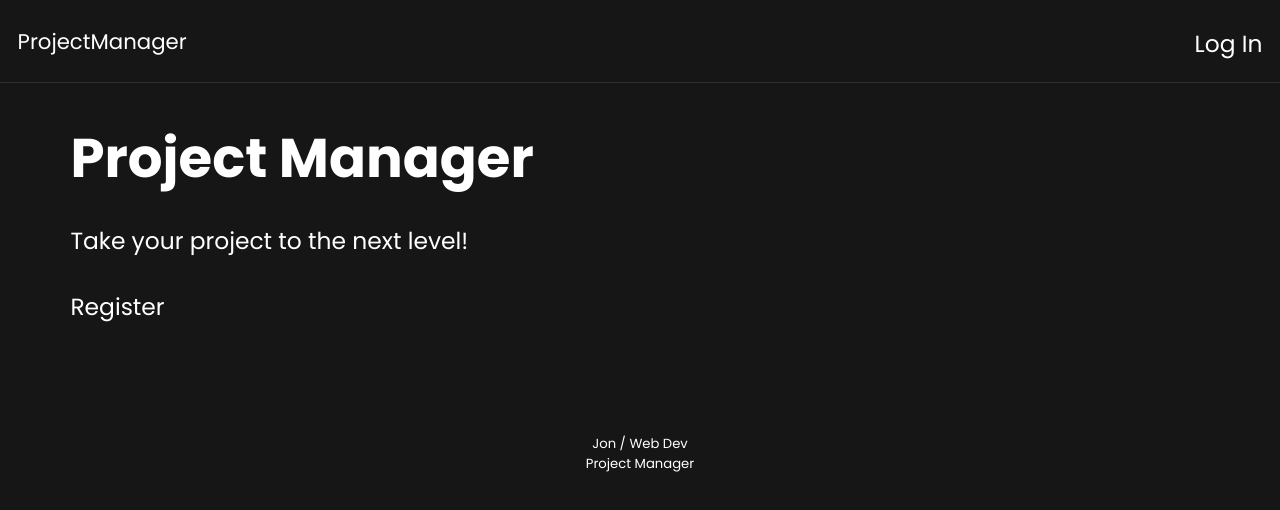
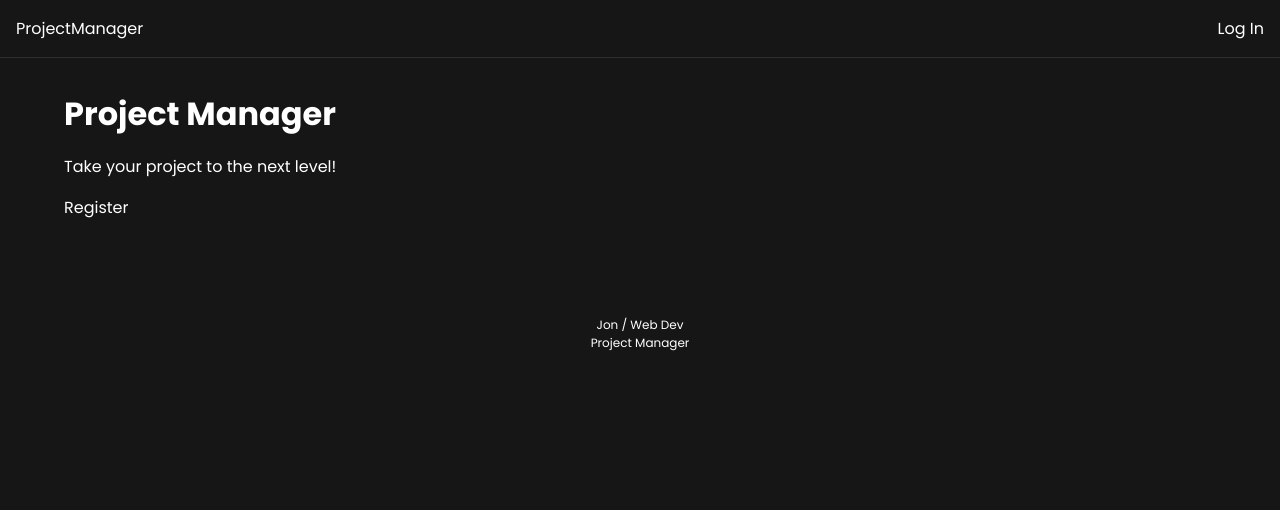
Before and after one commit to venoblin/teamhub-frontend, a React (Create React App) app: page / in a window 1280 px wide. Shown: the top 510 px of the page. Built offline with nearby package versions, Linux system fonts and the light colour scheme; no server answers.

Commit message:
worked on styles

```diff
--- a/src/components/routes/HomeRoute/HomeRoute.tsx
+++ b/src/components/routes/HomeRoute/HomeRoute.tsx
@@ -17,7 +17,7 @@ const Home = () => {
         <div>
           <h1>Project Manager</h1>
           <p>Take your project to the next level!</p>
-            <Link to='/register'>Register</Link>
+          <Link to='/register'>Register</Link>
         </div>
       )}
 
--- a/src/styles/App.css
+++ b/src/styles/App.css
@@ -2,6 +2,9 @@ form {
   display: flex;
   flex-direction: column;
   max-width: 700px;
+}
+form label {
+  margin-bottom: 0.5rem;
 }
 form input {
   background-color: #2E2E2E;
@@ -9,6 +12,7 @@ form input {
   border: 2px solid #2E2E2E;
   padding: 1rem;
   outline: none;
+  border-radius: 10rem;
   transition: border 0.3s ease;
   margin-bottom: 1rem;
 }
@@ -19,7 +23,7 @@ form input:focus {
   border-color: #16D637;
 }
 form button {
-  margin-top: 0.5rem;
+  margin-top: 1.5rem;
 }
 form .btns {
   display: inline;
@@ -50,7 +54,6 @@ button {
   cursor: pointer;
   outline: none;
   border: none;
-  font-size: 0.75em;
   border-radius: 5px;
   padding: 5px 20px;
   color: #161616;
--- a/src/styles/index.css
+++ b/src/styles/index.css
@@ -1,8 +1,4 @@
 @import url("https://fonts.googleapis.com/css2?family=Poppins:wght@100;400;700&display=swap");
-* {
-  font-size: 1.1em;
-}
-
 body {
   height: 100vh;
   margin: 0;
@@ -23,20 +19,4 @@ h1,
 h2,
 h3 {
   margin: 1rem 0;
-}
-
-h1 {
-  font-size: 1.75em;
-}
-
-h2 {
-  font-size: 1.5em;
-}
-
-h3 {
-  font-size: 1.25em;
-}
-
-p, a {
-  font-size: 0.75em;
 }/*# sourceMappingURL=index.css.map */
--- a/src/styles/index.scss
+++ b/src/styles/index.scss
@@ -1,9 +1,5 @@
 @import url('https://fonts.googleapis.com/css2?family=Poppins:wght@100;400;700&display=swap');
 @import 'vars/variables.scss';
-
-* {
-  font-size: 1.1em;
-}
 
 body {
   height: 100vh;
@@ -27,19 +23,3 @@ h2,
 h3 {
   margin: 1rem 0;
 }
-
-h1 {
-  font-size: 1.75em;
-}
-
-h2 {
-  font-size: 1.5em;
-}
-
-h3 {
-  font-size: 1.25em;
-}
-
-p, a {
-  font-size: 0.75em;
-}
```
Also changed, not shown: src/styles/App.scss (+6 -2 lines), 2 other files (tests, documents, lock files or other folders).
